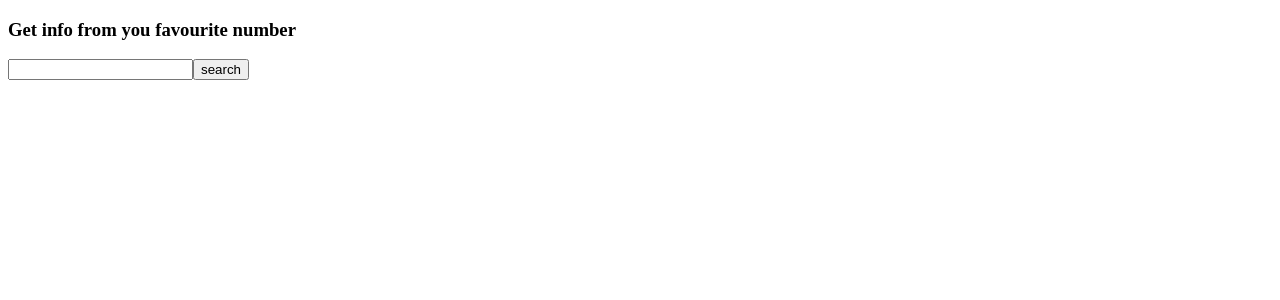
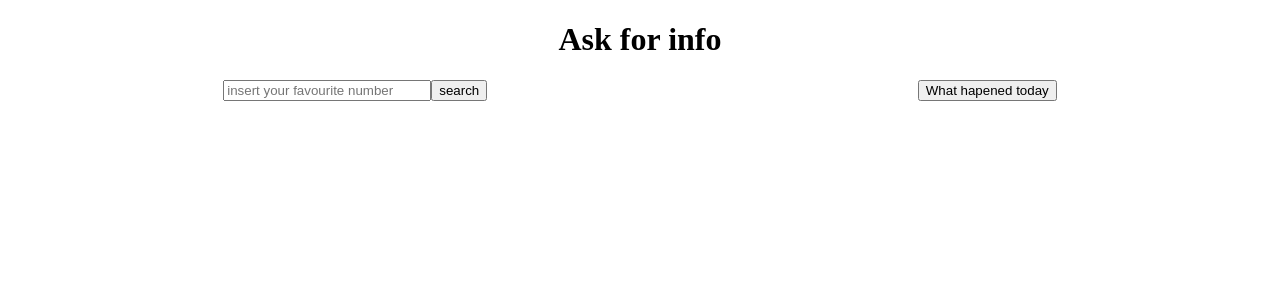
Before and after one commit to Areskyb/weekend_hw, a Vue app: page / in a window 1280 px wide. Shown: the top 300 px of the page. Built offline with nearby package versions, Linux system fonts and the light colour scheme.

Commit message:
finished mvps

```diff
--- a/src/App.vue
+++ b/src/App.vue
@@ -1,13 +1,18 @@
 <template>
-  <div class="">
+  <div class="app">
+    <h1>Ask for info</h1>
+    <div class="forms">
     <fun-form v-model="to_translate"></fun-form>
-    <result :result="this.apiResponse"></result>
+    <date-form></date-form>
+  </div>
+    <result class="result" :result="this.apiResponse"></result>
   </div>
 
 </template>
 
 <script>
 import {eventBus} from './main.js'
+import DateForm from './components/DateForm.vue'
 import FunForm from './components/FunForm.vue'
 import Result from './components/Result.vue'
 
@@ -24,6 +29,10 @@ export default {
       eventBus.$on('to-translate', text => {
       this.to_translate = text
       this.translate()
+    })
+
+    eventBus.$on('date-form', data => {
+        this.apiResponse = data
     })
 
   },
@@ -45,18 +54,25 @@ export default {
   },
   components: {
     "fun-form": FunForm,
-    "result": Result
+    "result": Result,
+    "date-form": DateForm
   }
 }
 </script>
 
 <style>
-#app {
-  font-family: 'Avenir', Helvetica, Arial, sans-serif;
-  -webkit-font-smoothing: antialiased;
-  -moz-osx-font-smoothing: grayscale;
-  text-align: center;
-  color: #2c3e50;
-  margin-top: 60px;
+h1{
+  text-align: center
+}
+.app{
+
+}
+
+.forms{
+  display: flex;
+  justify-content: space-around;
+}
+.result{
+  text-align: center
 }
 </style>
--- a/src/components/DateForm.vue
+++ b/src/components/DateForm.vue
@@ -7,6 +7,7 @@
 </template>
 
 <script>
+import {eventBus} from '../main.js'
 export default {
   name: 'date-form',
   data(){
@@ -14,7 +15,6 @@ export default {
       apiResponse:"",
     }
   },
-
   methods:{
     handleForm(){
       let today = new Date
@@ -27,6 +27,9 @@ export default {
 }).then(response => response.json())
       .then(data => this.apiResponse = data)
 
+      eventBus.$emit('date-form', this.apiResponse)
+
+
     }
   },
 
--- a/src/components/FunForm.vue
+++ b/src/components/FunForm.vue
@@ -1,8 +1,7 @@
 <template lang="html">
   <div class="">
-    <h3>Get info from you favourite number</h3>
     <form class="fun-form" v-on:submit.prevent='handleForm'>
-      <input type="number" name="" value="" v-model='text'>
+      <input class="text-input" type="number" name="" value="" v-model='text' required placeholder="insert your favourite number">
       <input type="submit" name="" value="search">
     </form>
 
@@ -29,4 +28,7 @@ export default {
 </script>
 
 <style lang="css" scoped>
+.text-input{
+  width: 200px
+}
 </style>
--- a/src/components/Result.vue
+++ b/src/components/Result.vue
@@ -1,5 +1,8 @@
 <template lang="html">
+  <div class="">
   <h1 v-if='result'>{{result.text}}</h1>
+  <h2 v-if='result.year'>same day at year:{{result.year}}</h2>
+</div>
 </template>
 
 <script>
```
